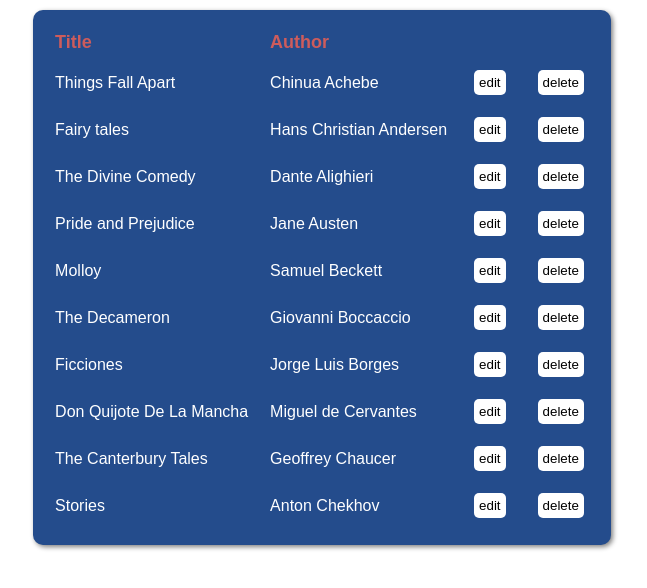
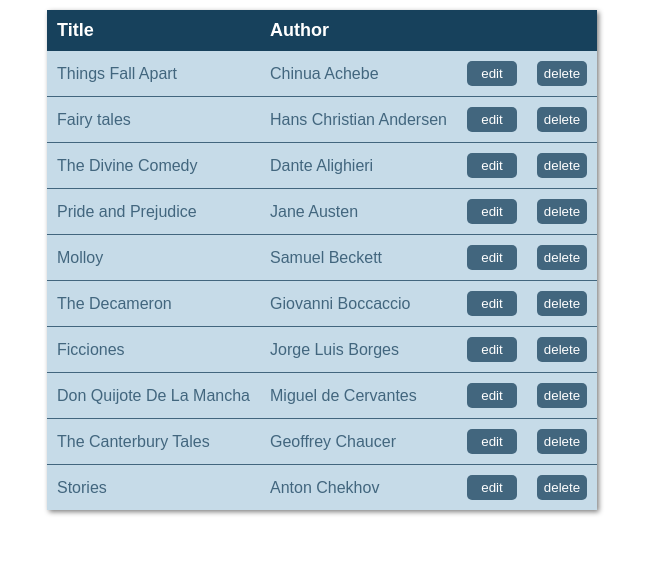
Before and after one commit to alekschyla/library-project, a React (Create React App) app: page / in a window 1280 px wide. Shown: the top 588 px of the page, without its empty margins (318-965 px from the left). Built offline with nearby package versions, Linux system fonts and the light colour scheme.

Commit message:
Change CSS

```diff
--- a/src/EditBook/EditBook.js
+++ b/src/EditBook/EditBook.js
@@ -49,13 +49,15 @@ class EditBook extends Component {
                         />
                     </label>
                 </div>
-                <div>
+                <div className={"edit-book--buttons"}>
                     <button
+                        className={"edit-book--button"}
                         onClick={this.save}
                     >
                         save
                     </button>
                     <button
+                        className={"edit-book--button"}
                         onClick={this.goBack}
                     >
                         cancel
--- a/src/Library/Book.js
+++ b/src/Library/Book.js
@@ -7,7 +7,7 @@ const Book = ({book, deleteBook}) => {
             <td data-th="Title"> {book.title}</td>
             <td data-th="Author"> {book.author}</td>
             <td>
-                <button>
+                <button className={"book--button button--button__edit"}>
                     <Link
                         className={"book--link"}
                         to={{
@@ -21,6 +21,7 @@ const Book = ({book, deleteBook}) => {
             </td>
             <td>
                 <button
+                    className={"book--button button--button__delete"}
                     onClick={() => deleteBook(book.id)}
                 >
                     delete
--- a/src/Library/Labels.js
+++ b/src/Library/Labels.js
@@ -2,10 +2,14 @@ import React from 'react';
 
 const Labels = () => {
     return (
-        <tr>
+        <thead>
+        <tr className={"labels--labels"}>
             <th>Title</th>
             <th>Author</th>
+            <th></th>
+            <th></th>
         </tr>
+        </thead>
     );
 };
 
--- a/src/Library/Library.js
+++ b/src/Library/Library.js
@@ -5,8 +5,8 @@ import Labels from "./Labels";
 const Library = ({library, deleteBook}) => {
     return (
         <table>
+            <Labels/>
             <tbody>
-            <Labels/>
             {
                library.length !== 0 &&
                 library.map(
--- a/src/index.css
+++ b/src/index.css
@@ -8,42 +8,37 @@ body {
 }
 
 table {
-    background-color: #244c8c;
-    color: white;
-    padding: 10px;
+    border-spacing: 1;
+    border-collapse: collapse;
+    background-color: #C6DBE8;
+    color: #42667E;
     font-family: sans-serif;
-    border-radius: 10px;
     margin: 10px auto;
     box-shadow: 2px 2px 5px grey;
 }
 
 th {
     text-align: left;
-    padding: 10px 0 10px 10px;
-    color: indianred;
+    padding: 10px;
+    color: white;
     font-size: 18px;
 }
 
-tr, td {
-    padding: 0 10px 10px 10px;
+tbody tr {
+    border-bottom: 1px solid #42667E;
 }
 
-th, td:before {
-    color: indianred;
-    font-weight: bold;
+tr:last-child {
+    border: 0;
 }
 
-button {
-    background: white;
-    border: none;
-    border-radius: 5px;
-    padding: 5px;
-    cursor: pointer;
-    margin: 5px;
+td {
+    padding: 10px;
 }
 
-button:hover {
-    box-shadow: 2px 2px 4px black;
+td:before {
+    color: #17415C;
+    font-weight: bold;
 }
 
 button:focus {
@@ -66,31 +61,50 @@ input:focus {
 
 }
 
-label {
-    color: white;
-    text-transform: uppercase;
-    font-family: sans-serif;
+.labels--labels {
+    padding: 5px;
+    background-color: #17415C;
+    border: none;
+    border-radius: 20px;
 }
 
 .edit-book--container {
-    width: 600px;
+    width: 500px;
     margin: 10px auto;
     border-radius: 10px;
-    background: #244c8c;
+    background: #C6DBE8;
+    color: #17415C;
+    text-transform: uppercase;
+    font-family: sans-serif;
     padding: 10px;
     text-align: center;
     box-shadow: 2px 2px 5px grey;
 }
 
+.edit-book--buttons {
+    display: flex;
+    width: 25%;
+    margin: 0 auto;
+    justify-content: space-between;
+}
+
+.book--button, .edit-book--button {
+    background: #42667E;
+    color: white;
+    border: none;
+    border-radius: 5px;
+    padding: 5px;
+    cursor: pointer;
+    width: 50px;
+}
+
+.book--button:hover, .edit-book--button:hover {
+    box-shadow: 0 0 5px black;
+}
+
 .book--link {
     text-decoration: none;
-    color: black;
-}
-
-@media only screen and (max-width: 768px) {
-    .edit-book--container {
-        width: 90vw;
-    }
+    color: white;
 }
 
 @media only screen and (max-width: 576px) {
@@ -100,6 +114,15 @@ label {
 
     td {
         display: block;
+        padding: 5px;
+    }
+
+    td:nth-child(1) {
+        padding-top: 10px;
+    }
+
+    td:nth-child(3), td:nth-child(4) {
+        padding-bottom: 10px;
     }
 
     tr {
@@ -111,8 +134,23 @@ label {
     }
 
     td:nth-child(1):before, td:nth-child(2):before {
-     content: attr(data-th)":";
-     display: inline-block;
+        content: attr(data-th) ":";
+        display: inline-block;
     }
 
+    .edit-book--container {
+        width: 90vw;
+    }
+
+    .edit-book--buttons {
+        flex-direction: column;
+    }
+
+    .edit-book--button {
+        width: 100%;
+    }
+
+    .edit-book--button:first-child {
+        margin-bottom: 5px;
+    }
 }
```
